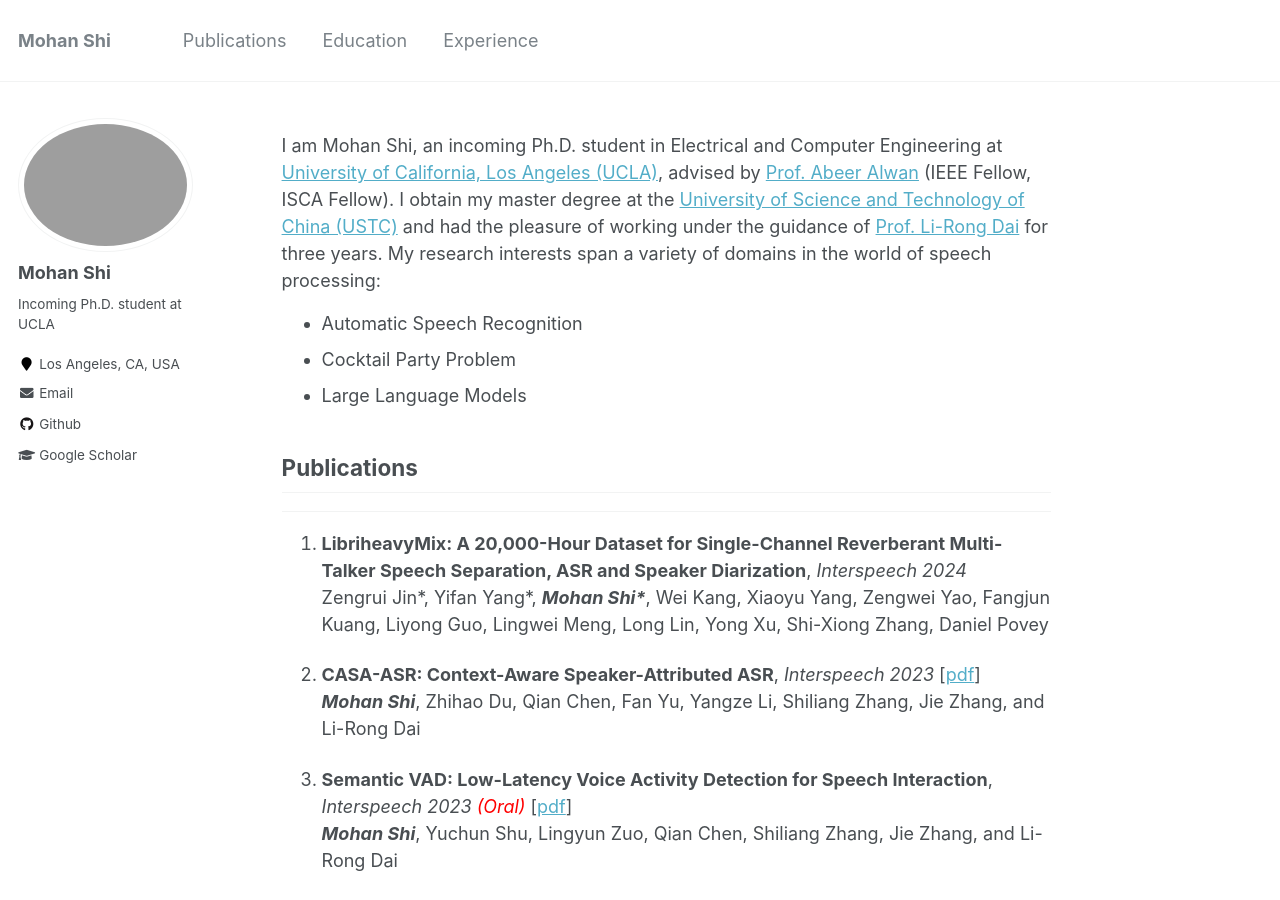
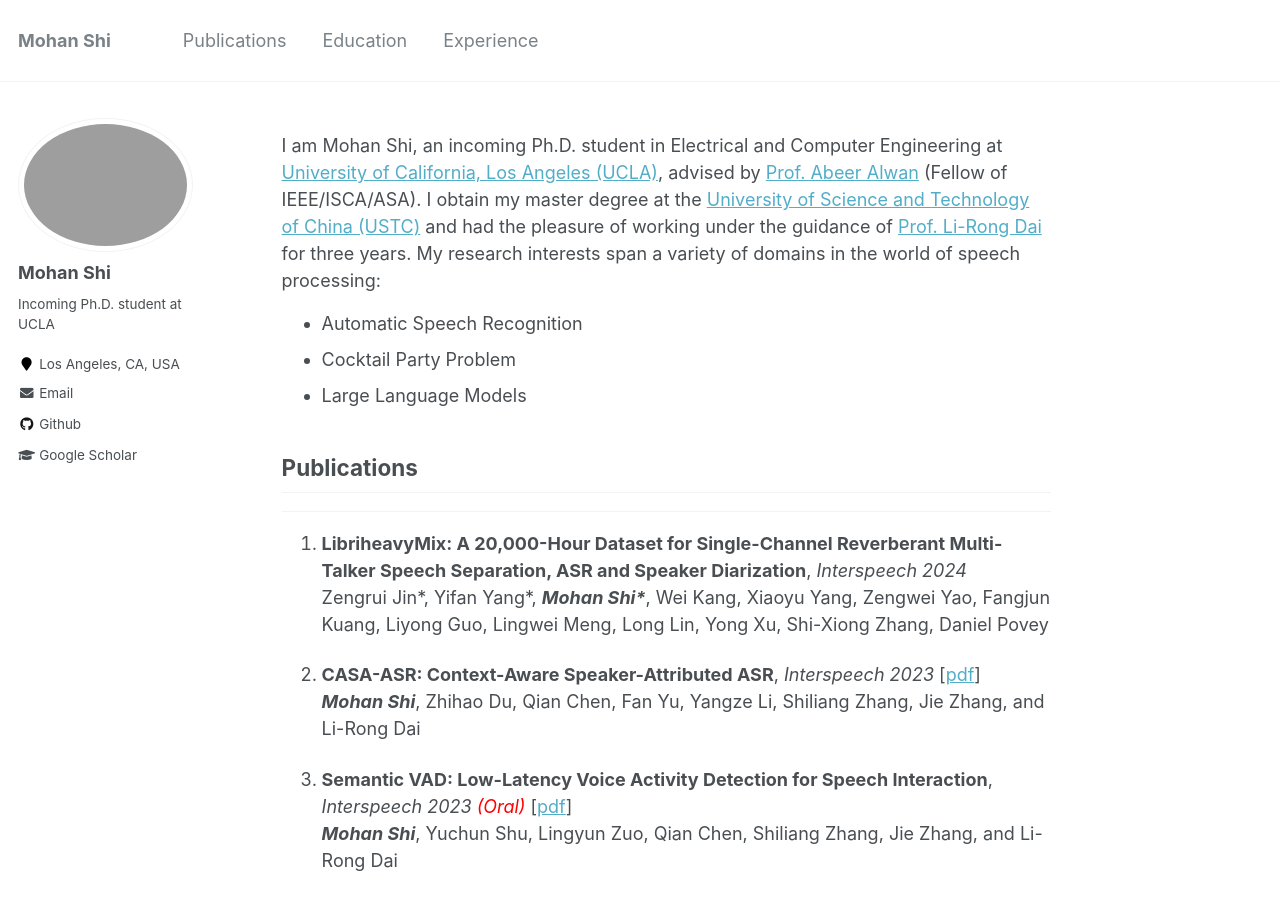
Before and after one commit to morganshi/morganshi.github.io, a Jekyll site: the page built from _pages/about.md, in a window 1280 px wide and 900 px high. Built offline with Jekyll 4.4.1, drawn with Linux system fonts in a browser that asks for light colours.

Commit message:
maintain
maintain

```diff
--- a/_pages/about.md
+++ b/_pages/about.md
@@ -39,7 +39,7 @@
 </style>
 
 
-I am Mohan Shi, an incoming Ph.D. student in Electrical and Computer Engineering at [University of California, Los Angeles (UCLA)](https://www.ucla.edu/), advised by [Prof. Abeer Alwan](https://www.seas.ucla.edu/spapl/index.html) (IEEE Fellow, ISCA Fellow). I obtain my master degree at the [University of Science and Technology of China (USTC)](https://en.ustc.edu.cn/) and had the pleasure of working under the guidance of [Prof. Li-Rong Dai](https://dblp.org/pid/48/6462-1.html) for three years. My research interests span a variety of domains in the world of speech processing:
+I am Mohan Shi, an incoming Ph.D. student in Electrical and Computer Engineering at [University of California, Los Angeles (UCLA)](https://www.ucla.edu/), advised by [Prof. Abeer Alwan](https://www.seas.ucla.edu/spapl/index.html) (Fellow of IEEE/ISCA/ASA). I obtain my master degree at the [University of Science and Technology of China (USTC)](https://en.ustc.edu.cn/) and had the pleasure of working under the guidance of [Prof. Li-Rong Dai](https://dblp.org/pid/48/6462-1.html) for three years. My research interests span a variety of domains in the world of speech processing:
 
 <ul class='twocol' style="margin-top: -1%;" markdown='1'>
 <li>Automatic Speech Recognition</li>
@@ -97,7 +97,7 @@
 <a id="Experience"></a>
 ## Experience
 ----
-### <img src='/images/tencent.jpeg' style='width:50px'  >   Tencent AI Lab, Bellevue, USA (remote)
+### <img src='/images/tencent_ai_lab.png' style='width:50px'  >   Tencent AI Lab, Bellevue, USA (remote)
 <ul class='twocol' markdown='1'>
 <li>Research Intern, <a href="https://scholar.google.com.hk/citations?hl=zh-CN&user=nCmKPM4AAAAJ">Dr. Dong Yu</a>'s Speech Lab, Sep 2023 – August 2024</li>
 <li>Mentor(s): <a href="https://scholar.google.com.hk/citations?hl=zh-CN&user=nCmKPM4AAAAJ">Dr. Yong Xu</a>, <a href="https://scholar.google.com.hk/citations?user=4nGncN4AAAAJ&hl=zh-CN">Dr. Shi-Xiong (Austin) Zhang</a> </li>
```
Also changed, not shown: images/tencent_ai_lab.png (added), 1 other file.
